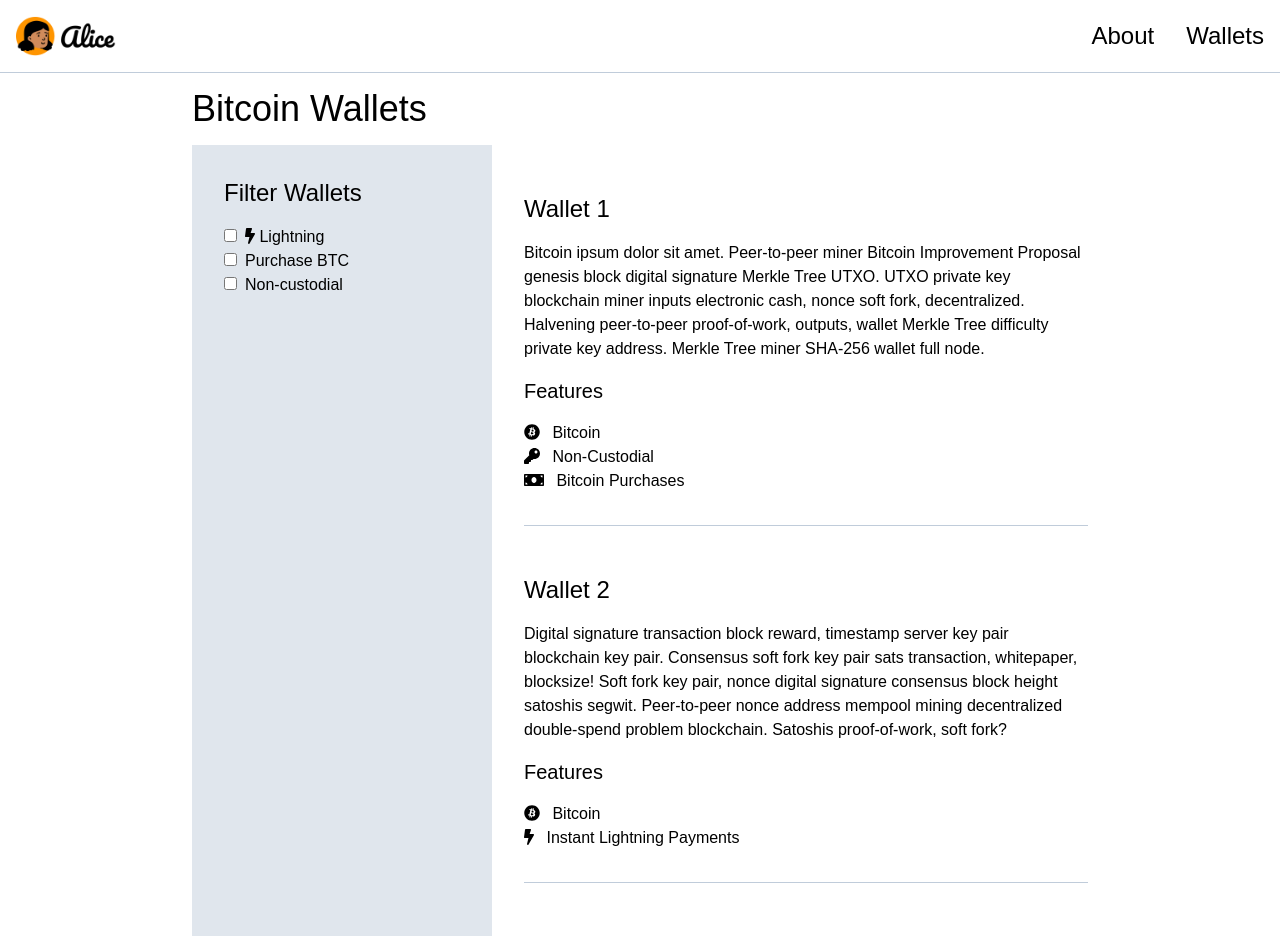
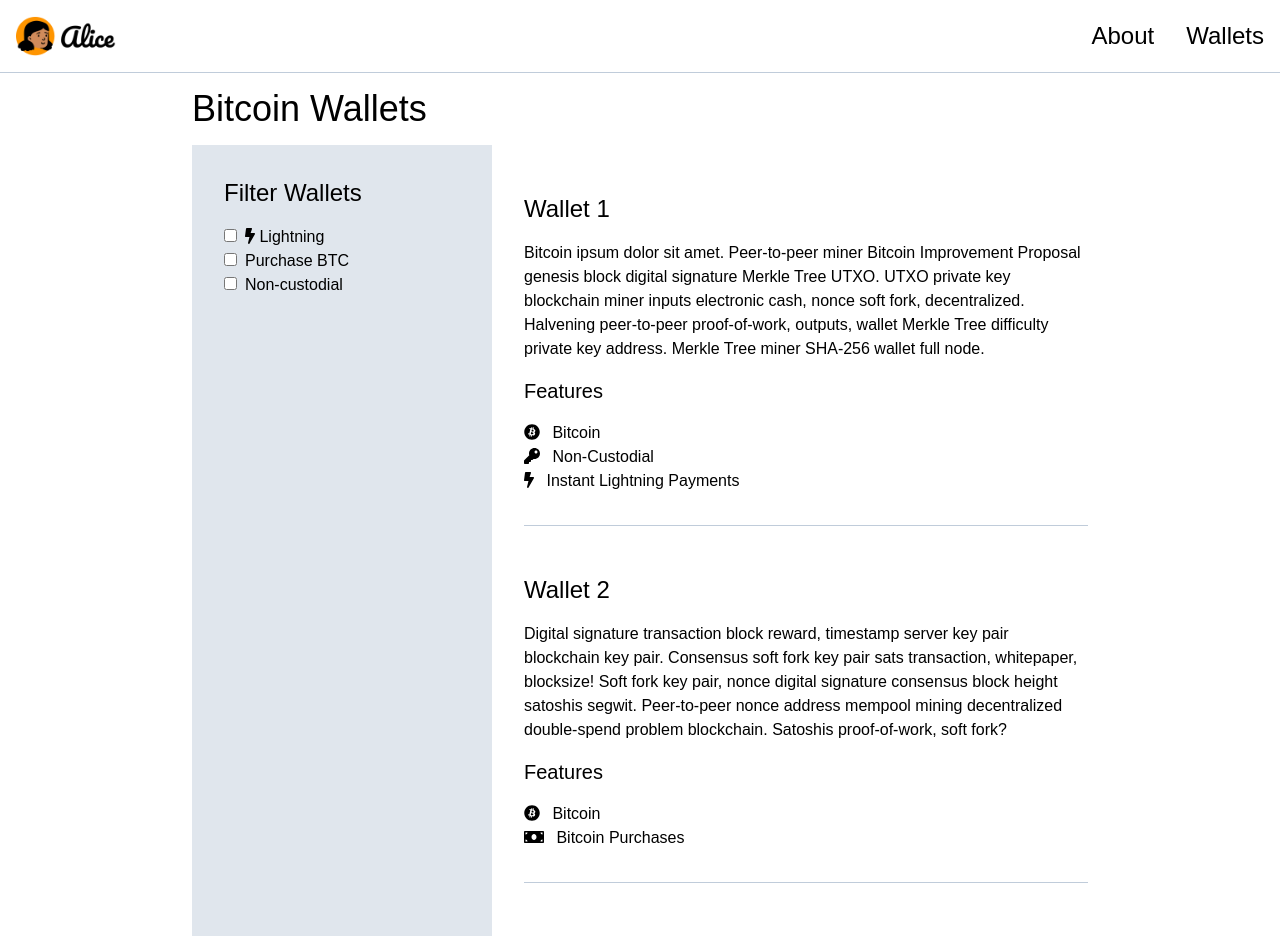
Before and after one commit to sbddesign/bitcoin-wallet-guide, a Vue app: page /wallets in a window 1280 px wide. Shown: the top 936 px of the page. Built offline with nearby package versions, Linux system fonts and the light colour scheme.

Commit message:
Bug fix for wallet filtering

```diff
--- a/src/views/Wallets.vue
+++ b/src/views/Wallets.vue
@@ -32,8 +32,8 @@
           <h4 class="my-4 text-xl">Features</h4>
           <p><font-awesome-icon :icon="iconBitcoin" class="mr-2" /> Bitcoin</p>
           <p v-if="!wallet.custodial"><font-awesome-icon :icon="iconNonCustodial" class="mr-2" /> Non-Custodial</p>
-          <p v-if="!wallet.lightning"><font-awesome-icon :icon="iconLN" class="mr-2" />  Instant Lightning Payments</p>
-          <p v-if="!wallet.purchase_btc"><font-awesome-icon :icon="iconPurchase" class="mr-2" /> Bitcoin Purchases</p>
+          <p v-if="wallet.lightning"><font-awesome-icon :icon="iconLN" class="mr-2" />  Instant Lightning Payments</p>
+          <p v-if="wallet.purchase_btc"><font-awesome-icon :icon="iconPurchase" class="mr-2" /> Bitcoin Purchases</p>
         </div>
       </div>
     </div>
```
